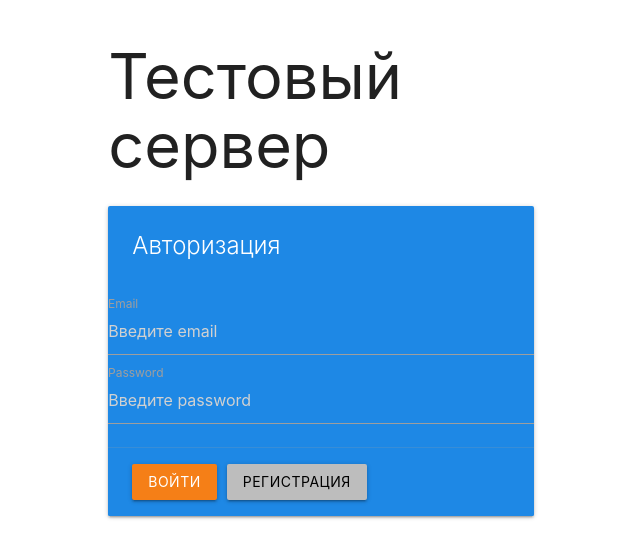
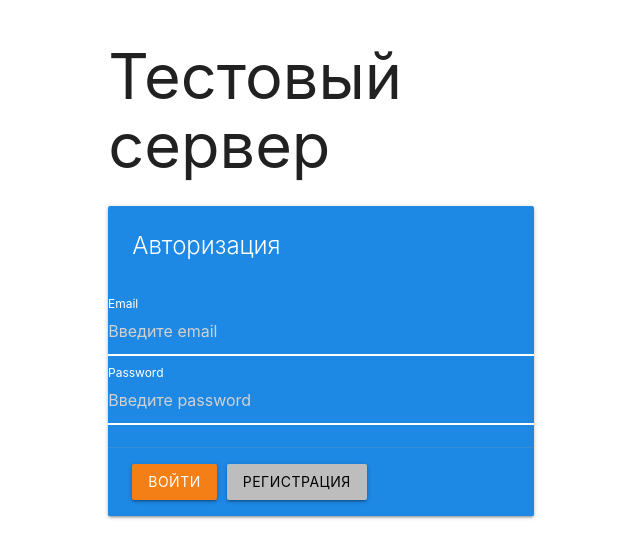
Before and after one commit to TohaLike/test-mern, a React (Create React App) app in the folder client/: page / in a window 1280 px wide. Shown: the top 558 px of the page, without its empty margins (319-959 px from the left). Built offline with nearby package versions, Linux system fonts and the light colour scheme.

Commit message:
I added styles for inputs

```diff
--- a/client/package.json
+++ b/client/package.json
@@ -6,6 +6,7 @@
     "@testing-library/jest-dom": "^5.16.5",
     "@testing-library/react": "^13.4.0",
     "@testing-library/user-event": "^13.5.0",
+    "materialize-css": "^1.0.0-rc.2",
     "react": "^18.2.0",
     "react-dom": "^18.2.0",
     "react-router-dom": "^5.3.0",
--- a/client/src/index.css
+++ b/client/src/index.css
@@ -1 +1,19 @@
-@import "~materialize-css/dist/css/materialize.min.css"
+@import "~materialize-css/dist/css/materialize.min.css";
+
+input.yellow-input {
+    border-bottom: 1px solid #fff!important;
+    box-shadow: 0 1px 0 0 #fff!important;
+}
+
+input.yellow-input + label {
+    color: #ffffff!important;
+}
+
+input.yellow-input:focus + label {
+    color: #ffeb3b!important;
+}
+
+input.yellow-input:focus {
+    border-bottom: 1px solid #ffeb3b!important;
+    box-shadow: 0 1px 0 0 #ffeb3b!important;
+}
--- a/client/src/pages/AuthPage.js
+++ b/client/src/pages/AuthPage.js
@@ -1,6 +1,15 @@
-import React from 'react'
+import React, { useState } from 'react'
 
 export const AuthPage = () => {
+    const [form, setForm] = useState({
+        email: "",
+        password: ""
+    })
+
+    const changeHandler = (e) => {
+        setForm({...form})
+    }
+
     return (
     <div class="row">
         <div class="col s6 offset-s3">
```
Also changed, not shown: 1 other file (tests, documents, lock files or other folders).
